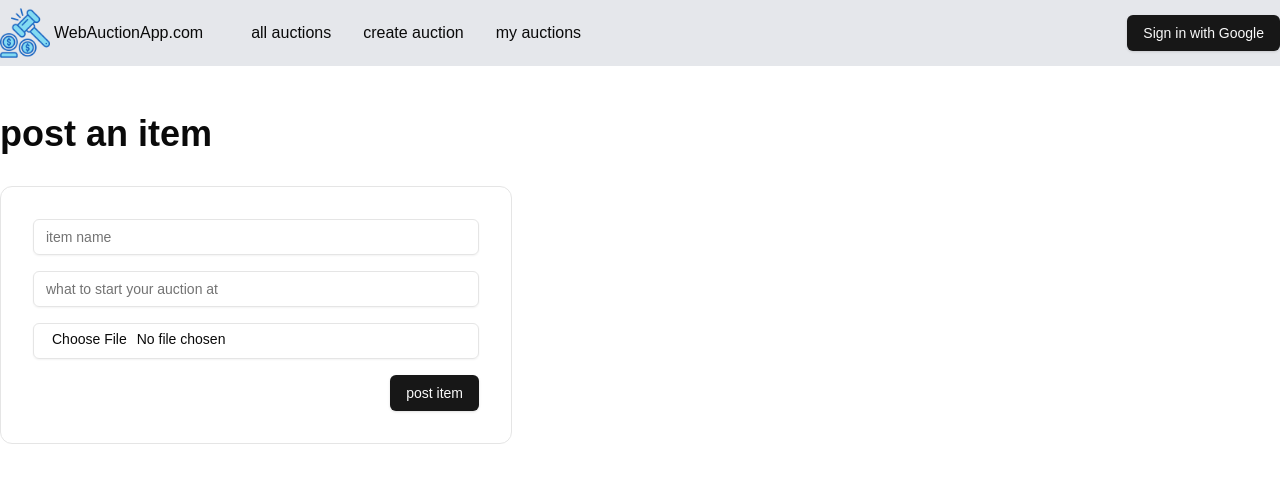
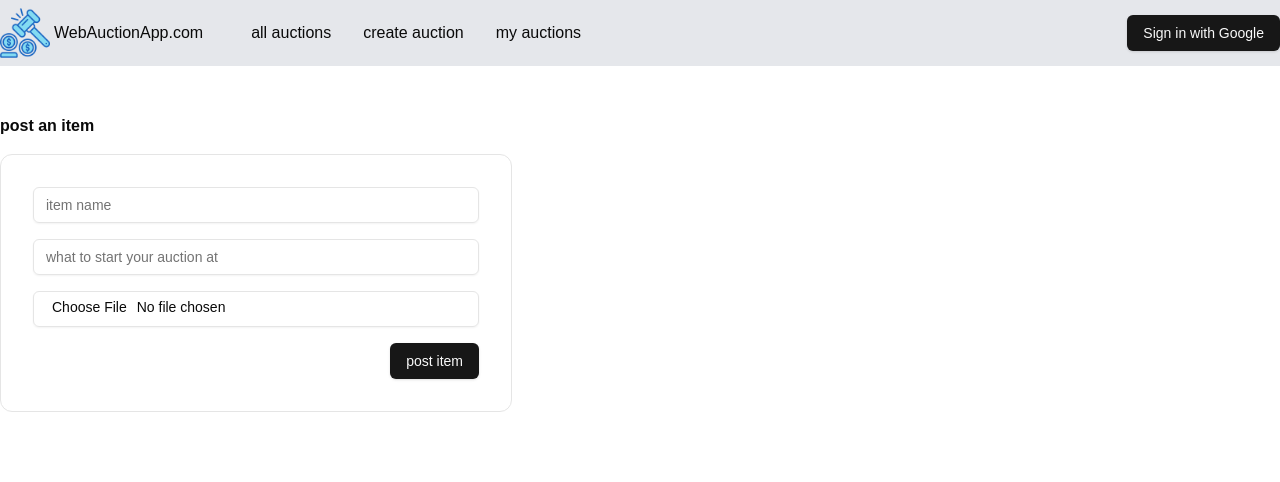
Before and after one commit to damikh13/web_auction_app, a Next.js app: page /items/create in a window 1280 px wide. Shown: the top 482 px of the page. Built offline with nearby package versions, Linux system fonts and the light colour scheme; no server answers.

Commit message:
default styles for headers is now at styles.ts (to avoid repeating same description 'text-4xl font-bold ...')

```diff
--- a/app/auctions/page.tsx
+++ b/app/auctions/page.tsx
@@ -4,6 +4,7 @@ import { items } from "@/app/db/schema";
 import { auth } from "@/auth";
 import { eq } from "drizzle-orm";
 import { EmptyState } from "@/app/auctions/empty_state";
+import { page_title_styles } from "@/styles";
 
 export default async function MyAuctionPage() {
     const session = await auth();
@@ -19,8 +20,8 @@ export default async function MyAuctionPage() {
     const has_items = all_items.length > 0;
 
     return (
-        <main className="container mx-auto py-12 space-y-4">
-            <h1 className="text-4xl font-bold">your current auctions</h1>
+        <main className="space-y-4">
+            <h1 className={page_title_styles}>your current auctions</h1>
             {has_items ? (
                 <div className="grid grid-cols-4 gap-8">
                     {all_items.map((item) => (
--- a/app/items/create/page.tsx
+++ b/app/items/create/page.tsx
@@ -6,16 +6,12 @@ import {
     create_item_action,
     create_upload_url_action,
 } from "@/app/items/create/actions";
+import { page_title_styles } from "@/styles";
 
 export default function CreatePage() {
     return (
-        <main className="container mx-auto py-12 space-y-4">
-            {
-                // mx-auto for ctrl +- (zomming in and out) positioning
-                // py-12 for padding for top and bottom
-            }
-
-            <h1 className="text-4xl font-bold mb-8">post an item</h1>
+        <main className="space-y-4">
+            <h1 className={page_title_styles}>post an item</h1>
 
             <form
                 className="flex flex-col border p-8 rounded-xl space-y-4 max-w-lg"
--- a/app/layout.tsx
+++ b/app/layout.tsx
@@ -30,7 +30,7 @@ export default function RootLayout({
                 className={`${geistSans.variable} ${geistMono.variable} antialiased`}
             >
                 <Header></Header>
-                {children}
+                <div className="container mx-auto py-12">{children}</div>
             </body>
         </html>
     );
--- a/app/page.tsx
+++ b/app/page.tsx
@@ -1,12 +1,13 @@
 import { database } from "@/app/db/database";
 import { ItemCard } from "@/app/item_card";
+import { page_title_styles } from "@/styles";
 
 export default async function HomePage() {
     const all_items = await database.query.items.findMany(); // fetch all the items from 'au_items' table
 
     return (
-        <main className="container mx-auto py-12 space-y-4">
-            <h2 className="text-2xl font-bold">items for sale</h2>
+        <main className="space-y-4">
+            <h2 className={page_title_styles}>items for sale</h2>
 
             <div className="grid grid-cols-4 gap-4">
                 {all_items.map((item) => (
--- /dev/null
+++ b/styles.ts
@@ -0,0 +1 @@
+export const page_title_styles = "text-4xl font-bold";
```
